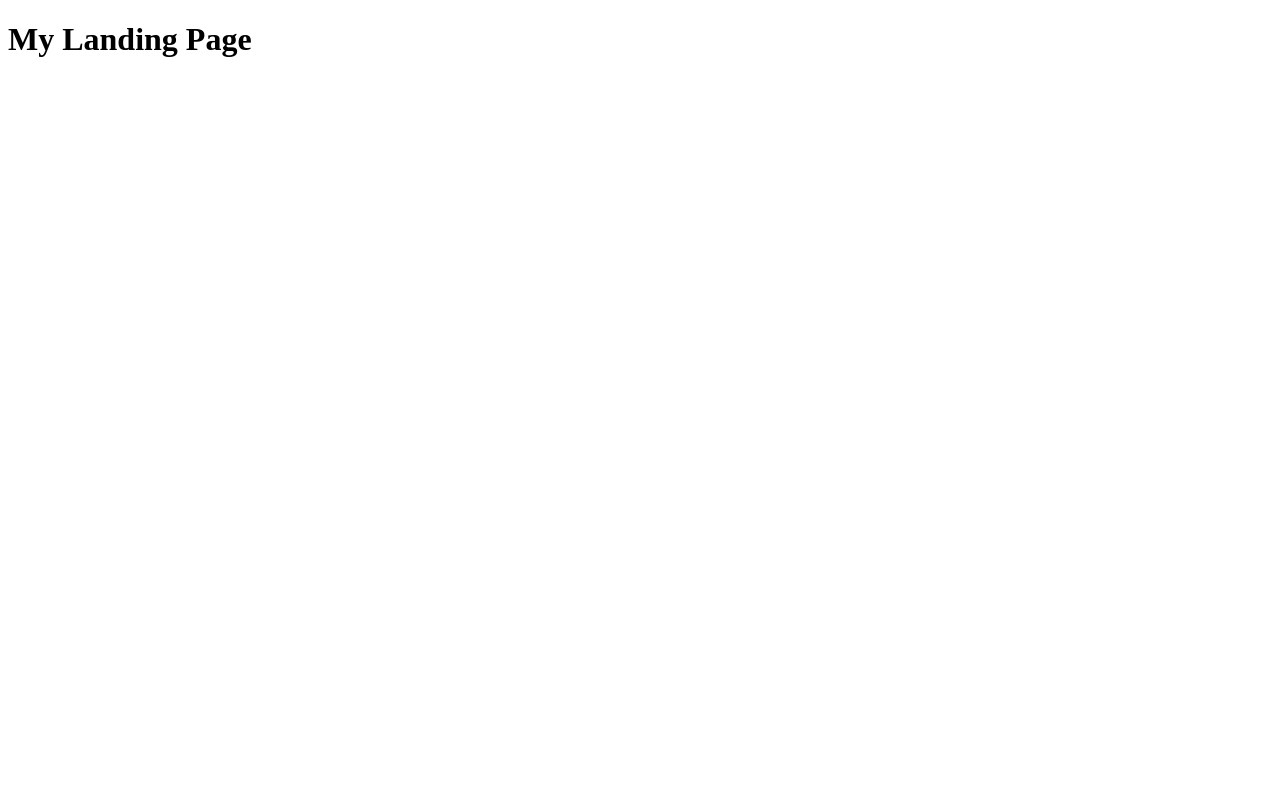
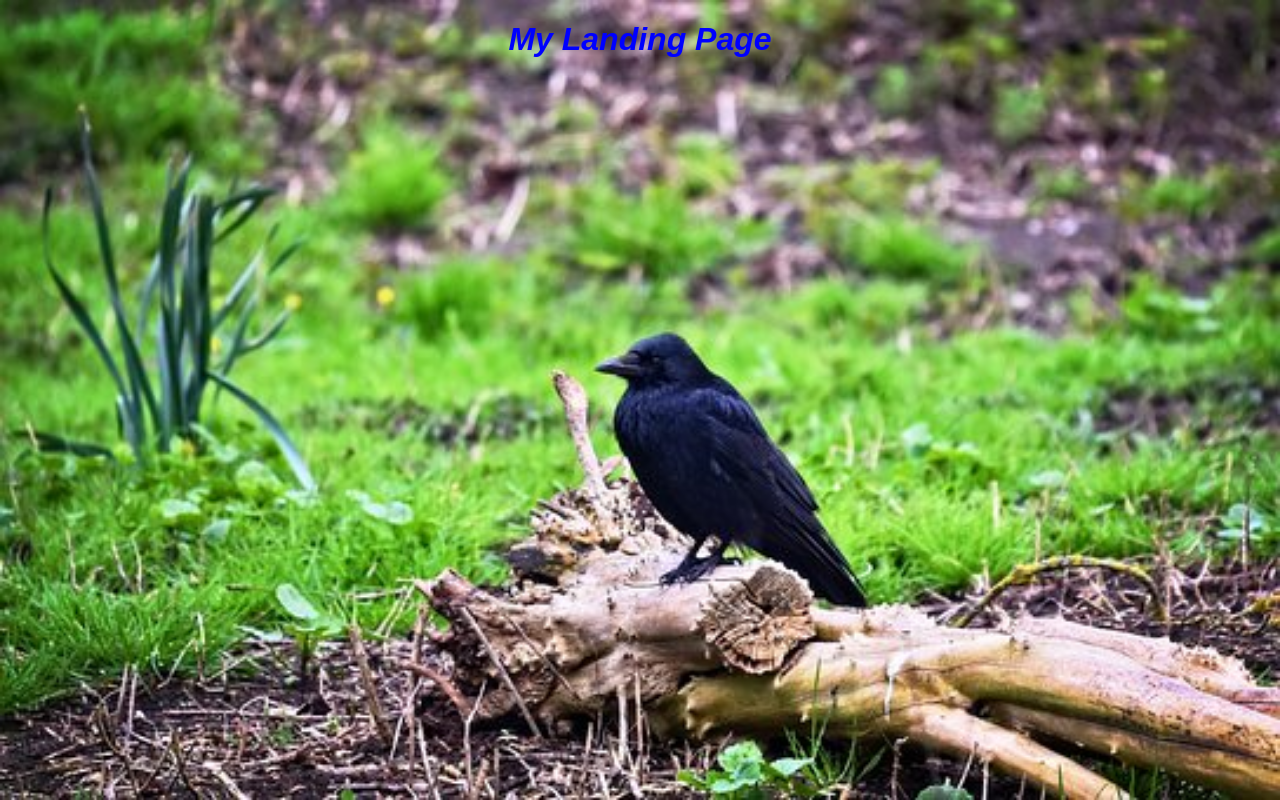
Before and after one commit to adhiambo16/Portfolio-Landing-Page, a plain HTML site: page index.html in a window 1280 px wide. Drawn offline with Linux system fonts and the light colour scheme.

Commit message:
added a background image to css/styles.css

```diff
--- a/css/styles.css
+++ b/css/styles.css
@@ -4,3 +4,8 @@
   font-style: italic;
   font-family: sans-serif;
 }
+body{
+  background-image: url(' ../images/crow.jpg');
+  background-repeat: no-repeat;
+  background-size: cover;
+}
--- a/index.html
+++ b/index.html
@@ -4,7 +4,8 @@
   <meta charset="UTF-8">
   <meta name="viewport" content="width=device-width, initial-scale=1.0">
   <meta http-equiv="X-UA-Compatible" content="ie=edge">
-  <title>Portfolio</title>
+  <title>Portfolio-Landin-Page</title>
+  <link href="css/styles.css" rel="stylesheet">
 </head>
 <body>
   <h1>My Landing Page</h1>
```
Also changed, not shown: images/another.jpg (renamed from images/29313302_145208456305809_5142120114480480256_n.jpg), images/crow.jpg (renamed from images/crow-3317150__340.jpg).
